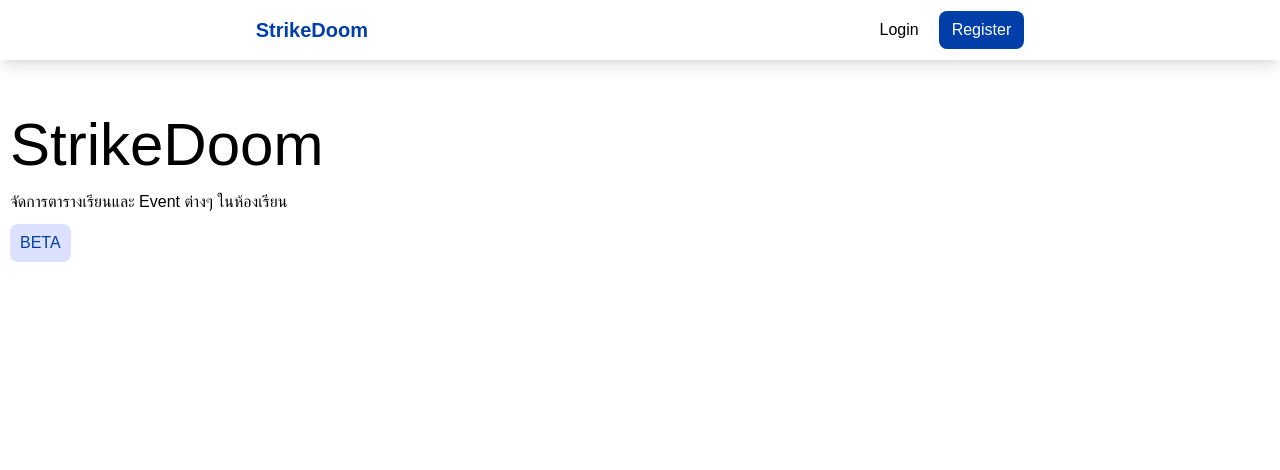
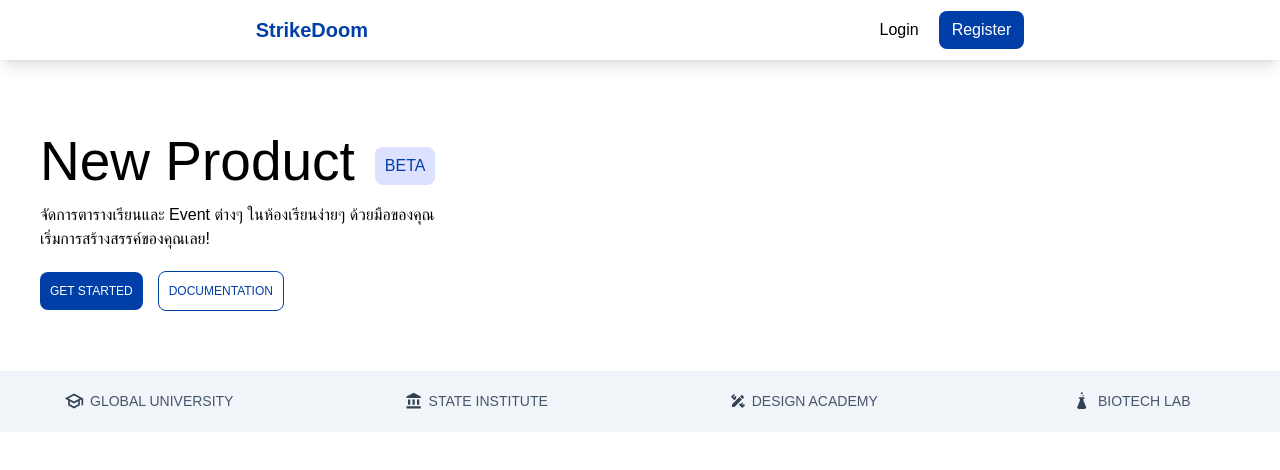
Before and after one commit to MyTxweProgrammit/StrikeDoom, a React (Vite) app: page / in a window 1280 px wide. Shown: the top 470 px of the page. Built offline with nearby package versions, Linux system fonts and the light colour scheme; a web font is replaced by a local one.

Commit message:
Main Page Building

```diff
--- a/src/App.jsx
+++ b/src/App.jsx
@@ -14,10 +14,51 @@ export default function App() {
             <div className="cursor-pointer text-white bg-[#003EA8] px-[13px] py-[7px] rounded-lg">Register</div>
           </div>
         </header>
-        <div className="px-[10px]">
-          <p className="mt-[40px] text-[60px]">StrikeDoom</p>
-          <p>จัดการตารางเรียนและ Event ต่างๆ ในห้องเรียน</p>
-          <div className="mt-[10px] text-[#003EA8] bg-[#DBE1FF] w-fit px-[10px] py-[7px] rounded-lg">BETA</div>
+        <div className="pl-[40px]">
+          <div className="center mt-[60px] w-fit gap-[20px]">
+            <p className="text-[55px]">New Product</p>
+            <div className="mt-[10px] text-[#003EA8] bg-[#DBE1FF] w-fit px-[10px] py-[7px] rounded-lg">BETA</div>
+          </div>
+          <p>จัดการตารางเรียนและ Event ต่างๆ ในห้องเรียนง่ายๆ ด้วยมือของคุณ</p>
+          <p>เริ่มการสร้างสรรค์ของคุณเลย!</p>
+          <div className="w-fit center mt-[20px] mb-[60px] gap-[15px]">
+            <div className="cursor-pointer bg-[#003EA8] text-white p-[10px] text-[12px] rounded-lg duration-[0.3s] hover:bg-white hover:text-[#003EA8] hover:border hover:border-solid hover:border-[#003EA8] active:bg-white active:text-[#003EA8] active:border active:border-solid active:border-[#003EA8]">
+              GET STARTED
+            </div>
+            <div className="cursor-pointer bg-white text-[#003EA8] border border-solid border-[#003EA8] p-[10px] text-[12px] rounded-lg duration-[0.3s] hover:bg-[#003EA8] hover:text-white active:bg-[#003EA8] active:text-white">
+              DOCUMENTATION
+            </div>
+          </div>
+        </div>
+        <div className="w-screen grid grid-cols-4 gap-[30px] bg-slate-100 py-[20px] max-[960px]:grid-cols-2">
+          <div className="center gap-[6px]">
+            <svg xmlns="http://www.w3.org/2000/svg" width="20px" height="20px" viewBox="0 0 24 24">
+              <path d="M0 0h24v24H0z" fill="none" />
+              <path fill="#334155" d="M12 3L1 9l4 2.18v6L12 21l7-3.82v-6l2-1.09V17h2V9zm6.82 6L12 12.72L5.18 9L12 5.28zM17 16l-5 2.72L7 16v-3.73L12 15l5-2.73z" />
+            </svg>
+            <p className="text-[14px] text-slate-600">GLOBAL UNIVERSITY</p>
+          </div>
+          <div className="center gap-[6px]">
+            <svg xmlns="http://www.w3.org/2000/svg" width="18px" height="18px" viewBox="0 0 24 24">
+              <path d="M0 0h24v24H0z" fill="none" />
+              <path fill="#334155" d="M11.5 1L2 6v2h19V6m-5 4v7h3v-7M2 22h19v-3H2m8-9v7h3v-7m-9 0v7h3v-7z" />
+            </svg>
+            <p className="text-[14px] text-slate-600">STATE INSTITUTE</p>
+          </div>
+          <div className="center gap-[6px]">
+            <svg xmlns="http://www.w3.org/2000/svg" width="1em" height="1em" viewBox="0 0 24 24">
+              <path d="M0 0h24v24H0z" fill="none" />
+              <path fill="#334155" d="M3 17.25V21h3.75L17.81 9.93l-3.75-3.75zm19.61 1.11l-4.25 4.25l-5.2-5.2l1.77-1.77l1 1l2.47-2.48l1.42 1.42L18.36 17l1.06 1l1.42-1.4zm-16-7.53L1.39 5.64l4.25-4.25L7.4 3.16L4.93 5.64L6 6.7l2.46-2.48l1.42 1.42l-1.42 1.41l1 1zM20.71 7c.39-.39.39-1 0-1.41l-2.34-2.3c-.37-.39-1.02-.39-1.41 0l-1.84 1.83l3.75 3.75z" />
+            </svg>
+            <p className="text-[14px] text-slate-600">DESIGN ACADEMY</p>
+          </div>
+          <div className="center gap-[6px]">
+            <svg xmlns="http://www.w3.org/2000/svg" width="20px" height="20px" viewBox="0 0 32 32">
+              <path d="M0 0h32v32H0z" fill="none" />
+              <path fill="#334155" d="m22.12 24.438l-3.36-7.847c-.33-.768-.6-2.08-.6-2.916s.513-1.52 1.14-1.52s1.14-.514 1.14-1.14s-.684-1.14-1.52-1.14h-6.84c-.836 0-1.52.512-1.52 1.14s.513 1.14 1.14 1.14s1.14.684 1.14 1.52s-.27 2.148-.6 2.917L8.88 24.44c-.33.768-.6 1.74-.6 2.157s.342 1.103.76 1.52s1.444.76 2.28.76h8.36c.835 0 1.86-.34 2.28-.76s.76-1.102.76-1.52s-.27-1.39-.6-2.157zM16.583 7.625a1.082 1.082 0 1 0 2.166 0a1.083 1.083 0 1 0-2.166.001zm-2.915.167a.5.5 0 1 0 0-1a.5.5 0 0 0 0 1m1.917-2.5a1.584 1.584 0 1 0-.002-3.164a1.584 1.584 0 0 0 .002 3.162z" />
+            </svg>
+            <p className="text-[14px] text-slate-600">BIOTECH LAB</p>
+          </div>
         </div>
       </div>
     </>
--- a/src/index.css
+++ b/src/index.css
@@ -10,4 +10,9 @@
         font-family: "Google Sans", sans-serif;
         font-style: normal;
     }
+    .center {
+      display: flex;
+      justify-content: center;
+      align-items: center;
+    }
 }
```
